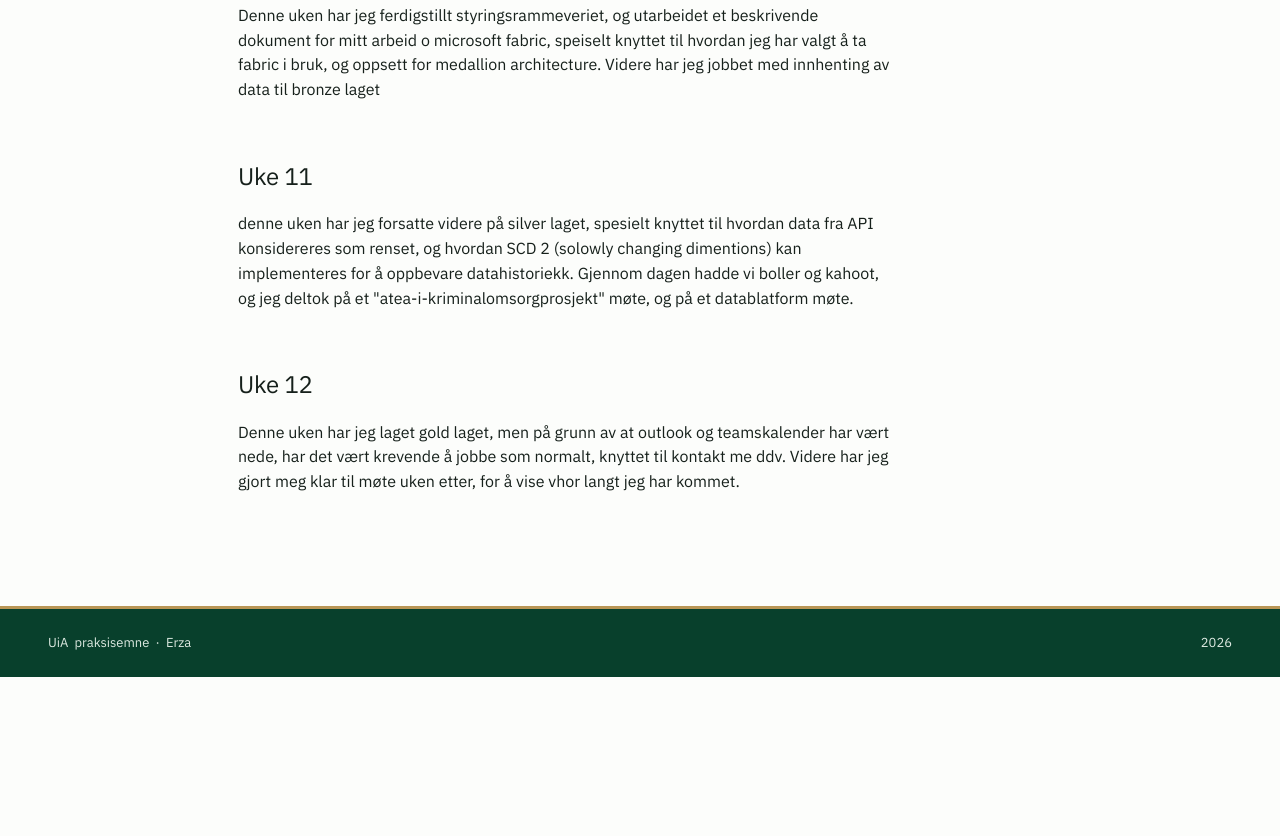
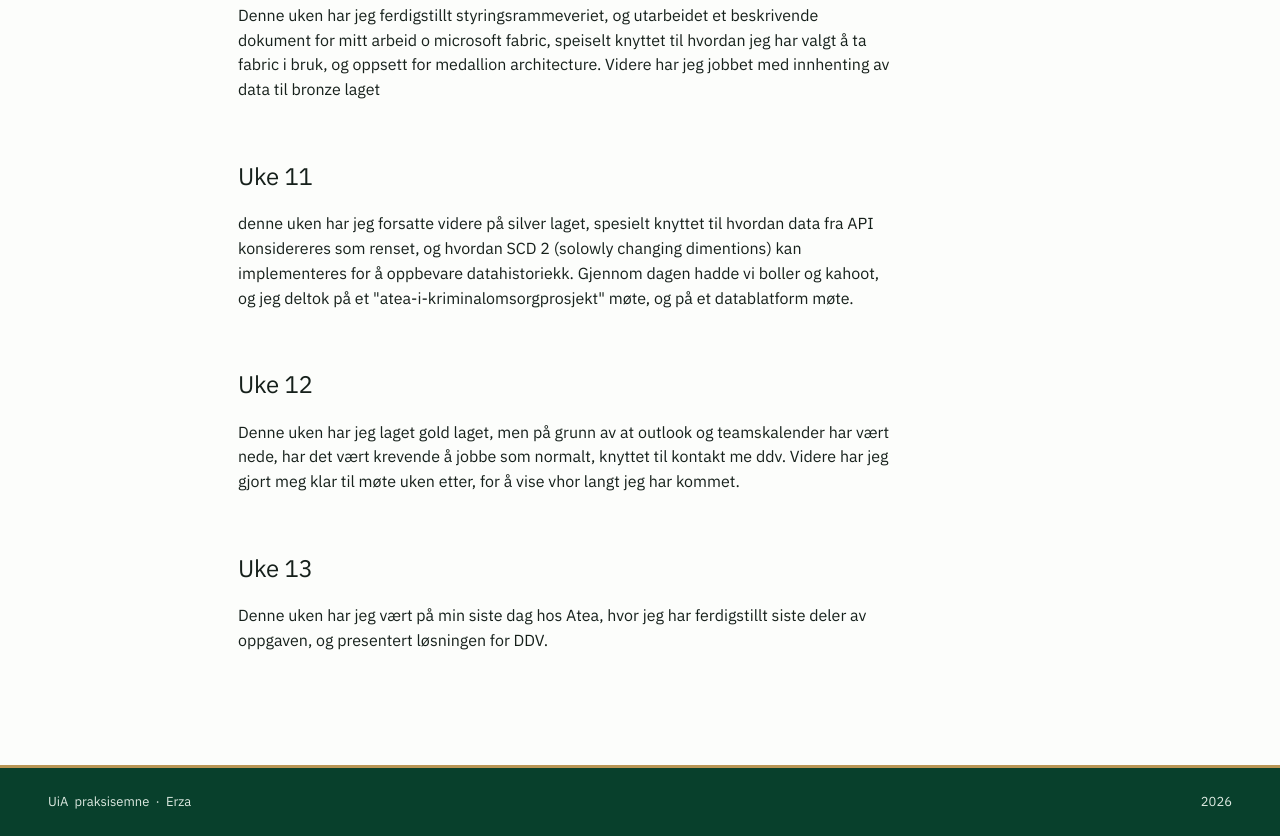
Before and after one commit to erzamalici/nettside_praksis, a plain HTML site: page docs/prosjektdagbok.html in a window 1280 px wide. Shown: the part 2743-3579 px from the top of the page. Before the commit the page ends 3420 px from the top, so only its background shows below. Drawn offline with Linux system fonts and the light colour scheme.

Commit message:
siste dag hos atea

```diff
--- a/docs/prosjektdagbok.html
+++ b/docs/prosjektdagbok.html
@@ -139,6 +139,11 @@ diskutering og landing av et mer konkret prosjekt. Den samme dagen hadde vi obli
   vært krevende å jobbe som normalt, knyttet til kontakt me ddv. Videre har jeg gjort meg klar til møte
   uken etter, for å vise vhor langt jeg har kommet.
 </p>
+<h2 class=" section-title">Uke 13</h2>
+<p>Denne uken har jeg vært på min siste dag hos Atea, hvor jeg har ferdigstillt siste deler av
+  oppgaven, og presentert løsningen for DDV.
+</p>
+
 
 </main>
 
```
